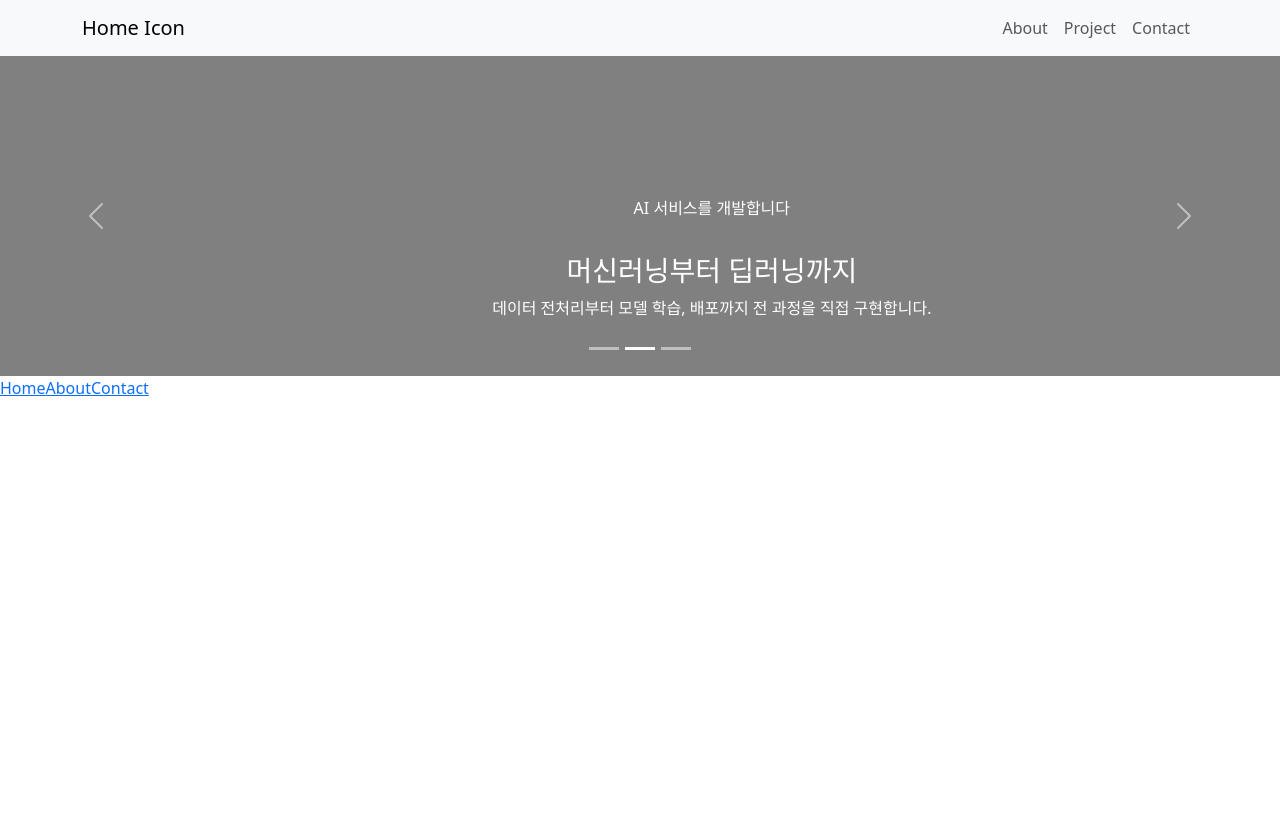
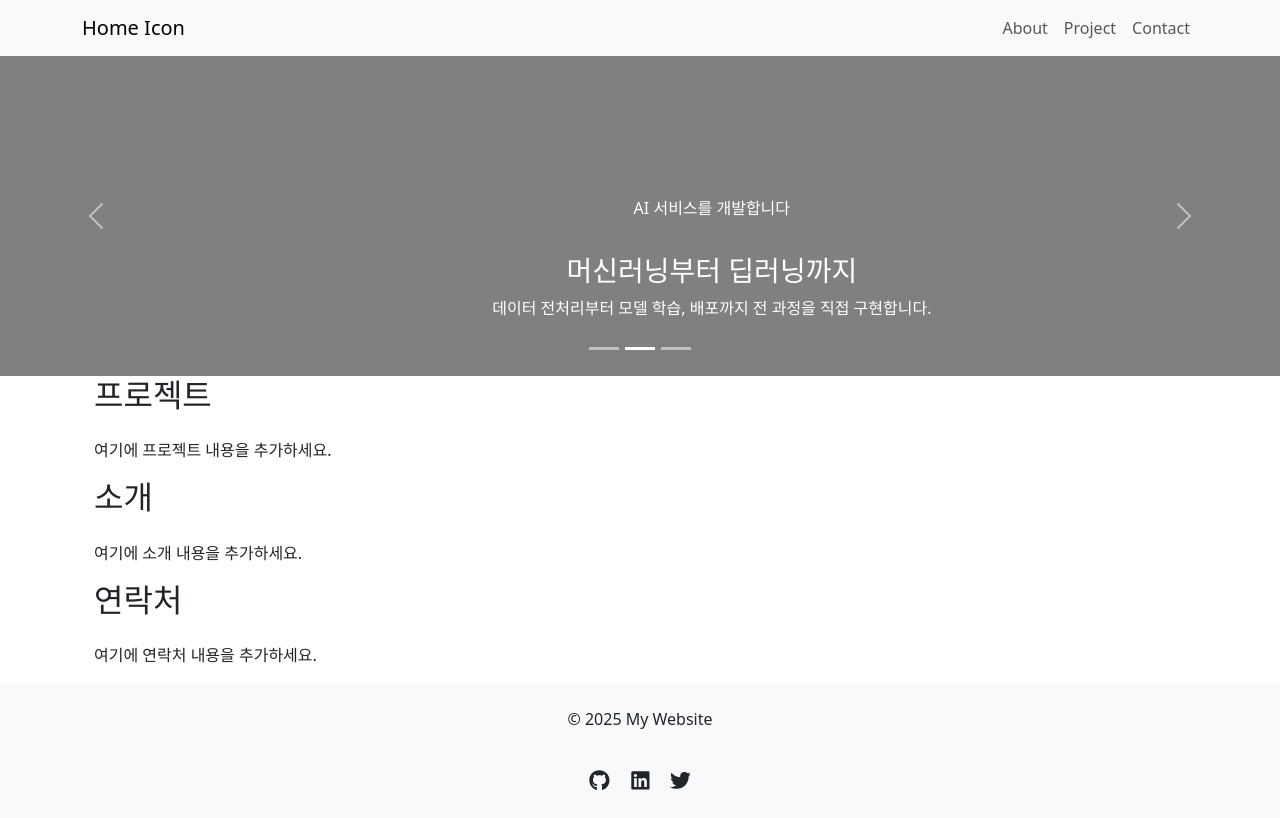
Before and after one commit to chronopilferer/test-sample, a React (Create React App) app: page / in a window 1280 px wide. Built offline with nearby package versions, Linux system fonts and the light colour scheme.

Commit message:
Footer 컴포넌트 정의

```diff
--- a/package.json
+++ b/package.json
@@ -12,6 +12,7 @@
     "react": "^19.0.0",
     "react-bootstrap": "^2.10.9",
     "react-dom": "^19.0.0",
+    "react-icons": "^5.5.0",
     "react-router-dom": "^7.3.0",
     "react-scripts": "5.0.1",
     "web-vitals": "^2.1.4"
--- a/src/App.js
+++ b/src/App.js
@@ -1,6 +1,6 @@
 import React from 'react';
 
-import { Routes, Route, Link } from 'react-router-dom';
+import { Routes, Route } from 'react-router-dom';
 
 import Home from './pages/Home';
 import About from './pages/About';
@@ -16,10 +16,6 @@ function App() {
         <Route path="/Contact" element={<Contact />} />
       </Routes>
 
-      <Link to="/">Home</Link>
-      <Link to="/About">About</Link>
-      <Link to="/Contact">Contact</Link>
-
     </div>
   );
 }
--- a/src/components/Footer.js
+++ b/src/components/Footer.js
@@ -0,0 +1,31 @@
+import React from 'react';
+import Stack from 'react-bootstrap/Stack';
+import { FaGithub, FaLinkedin, FaTwitter } from 'react-icons/fa';
+
+import IconButton from './ui/button/IconButton';
+import '../styles/styles.css';
+
+function Footer() {
+
+    const icons = [
+        { href: "https://github.com/your-username", icon: FaGithub },
+        { href: "https://www.linkedin.com/in/your-profile/", icon: FaLinkedin },
+        { href: "https://twitter.com/your-profile", icon: FaTwitter }
+        ];
+
+  return (
+    <Stack gap={3} className="text-center py-4 bg-light">
+        <div className="copyright-text">
+            <p>© 2025 My Website</p>
+        </div>
+
+        <div className="footer-links">
+            {icons.map(({ href, icon }, idx) => (
+                <IconButton key={idx} href={href} icon={icon} />
+            ))}
+        </div>
+    </Stack>
+  );
+}
+
+export default Footer;
--- a/src/components/ui/button/IconButton.js
+++ b/src/components/ui/button/IconButton.js
@@ -0,0 +1,11 @@
+import React from 'react';
+
+function IconButton({ href, icon: Icon }) {
+    return (
+        <a href={href} target="_blank" rel="noopener noreferrer" className="icon-link">
+            <Icon />
+        </a>
+    );
+  }
+
+export default IconButton;
--- a/src/pages/Home.js
+++ b/src/pages/Home.js
@@ -2,6 +2,7 @@ import React from 'react';
 
 import NavigationBar from '../components/NavigationBar';
 import Header from '../components/Header';
+import Footer from '../components/Footer';
 
 function Home() {
   return (
@@ -9,6 +10,24 @@ function Home() {
       <NavigationBar />
       <Header />
 
+        <main className="container mx-auto px-4 py-8">
+          <section id="projects" className="mb-8">
+            <h2 className="text-2xl font-bold mb-4">프로젝트</h2>
+            <p>여기에 프로젝트 내용을 추가하세요.</p>
+          </section>
+
+          <section id="about" className="mb-8">
+            <h2 className="text-2xl font-bold mb-4">소개</h2>
+            <p>여기에 소개 내용을 추가하세요.</p>
+          </section>
+
+          <section id="contact">
+            <h2 className="text-2xl font-bold mb-4">연락처</h2>
+            <p>여기에 연락처 내용을 추가하세요.</p>
+          </section>
+        </main>
+
+      <Footer />
     </div>
   );
 }
--- a/src/styles/styles.css
+++ b/src/styles/styles.css
@@ -32,3 +32,15 @@ width: 100%;
     background-position: center;
     color: white;
 }
+
+.footer-links a {
+  color: inherit;
+  margin: 0 10px;
+  font-size: 1.3rem;
+  transition: transform 0.2s ease;
+  display: inline-block;
+}
+
+.footer-links a:hover {
+  transform: scale(1.3);
+}
```
Also changed, not shown: 1 other file (tests, documents, lock files or other folders).
